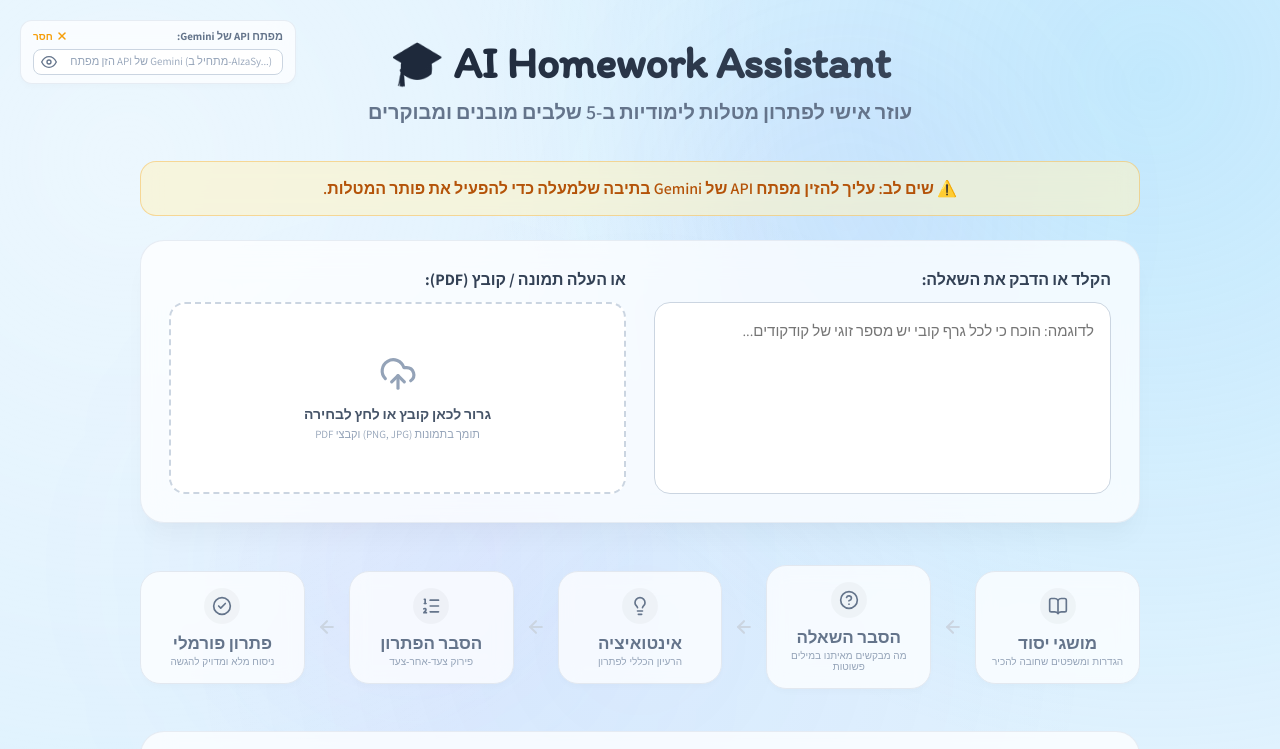
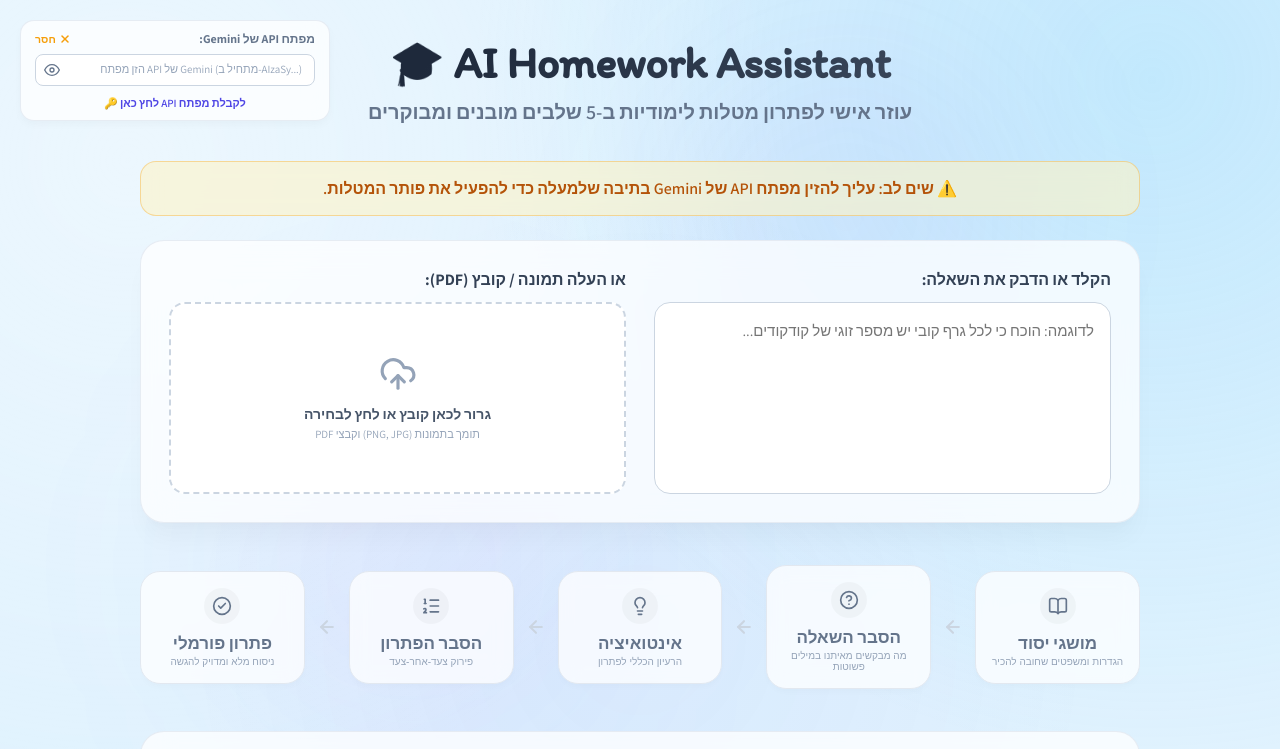
Before and after one commit to ronilaufer/ai-assignment-helper, a React (Vite) app in the folder frontend/: page / in a window 1280 px wide. Shown: the top 749 px of the page. Built offline with nearby package versions, Linux system fonts and the light colour scheme.

Commit message:
Increase API Key container dimensions and add link to Google AI Studio

```diff
--- a/frontend/src/App.css
+++ b/frontend/src/App.css
@@ -468,24 +468,24 @@
   position: fixed;
   top: 20px;
   left: 20px;
-  width: 250px;
-  padding: 8px 12px;
-  border-radius: 12px;
-  background: rgba(255, 255, 255, 0.7);
+  width: 280px;
+  padding: 10px 14px;
+  border-radius: 14px;
+  background: rgba(255, 255, 255, 0.75);
   border: 1px solid rgba(226, 232, 240, 0.8);
   backdrop-filter: blur(12px);
-  box-shadow: 0 4px 6px -1px rgba(0, 0, 0, 0.02), 0 2px 4px -1px rgba(0, 0, 0, 0.01);
+  box-shadow: 0 4px 10px -1px rgba(0, 0, 0, 0.03), 0 2px 4px -1px rgba(0, 0, 0, 0.01);
   display: flex;
   flex-direction: column;
   align-items: center;
-  gap: 6px;
+  gap: 8px;
   z-index: 100; /* Increased z-index to stay above other elements when scrolling */
   transition: all 0.3s ease;
 }
 
 .api-key-container:focus-within {
   border-color: #6366f1;
-  box-shadow: 0 8px 12px -3px rgba(99, 102, 241, 0.06);
+  box-shadow: 0 8px 16px -3px rgba(99, 102, 241, 0.08);
 }
 
 .api-key-header {
@@ -497,7 +497,7 @@
 
 .api-key-label {
   font-family: 'Gveret Levin', 'Assistant', sans-serif;
-  font-size: 11px;
+  font-size: 12px;
   font-weight: 700;
   color: #64748b;
 }
@@ -511,12 +511,12 @@
 
 .api-key-input {
   width: 100%;
-  padding: 6px 10px;
+  padding: 8px 12px;
   padding-left: 32px; /* Make space for eye button */
   border-radius: 8px;
   border: 1px solid #cbd5e1;
   outline: none;
-  font-size: 11px;
+  font-size: 12px;
   font-family: monospace;
   background: #ffffff;
   color: #334155;
@@ -530,6 +530,7 @@
   text-align: right;
   direction: rtl;
   color: #94a3b8;
+  font-size: 11px;
 }
 
 .api-key-input:focus {
@@ -543,7 +544,7 @@
   border: none;
   cursor: pointer;
   color: #64748b;
-  padding: 4px;
+  padding: 5px;
   border-radius: 50%;
   display: flex;
   align-items: center;
@@ -557,7 +558,7 @@
 }
 
 .api-key-badge-status {
-  font-size: 10px;
+  font-size: 10.5px;
   color: #10b981;
   font-weight: 600;
   display: flex;
@@ -567,6 +568,20 @@
 
 .api-key-badge-status.missing {
   color: #f59e0b;
+}
+
+.api-key-link {
+  font-size: 11px;
+  color: #4f46e5;
+  text-decoration: none;
+  font-weight: 600;
+  transition: all 0.2s ease;
+  margin-top: 2px;
+}
+
+.api-key-link:hover {
+  color: #312e81;
+  text-decoration: underline;
 }
 
 /* Responsive adjust for mobile */
--- a/frontend/src/components/Header.jsx
+++ b/frontend/src/components/Header.jsx
@@ -65,6 +65,14 @@ export default function Header({ geminiApiKey, setGeminiApiKey }) {
             )}
           </button>
         </div>
+        <a
+          href="https://aistudio.google.com/app/apikey"
+          target="_blank"
+          rel="noopener noreferrer"
+          className="api-key-link"
+        >
+          לקבלת מפתח API לחץ כאן 🔑
+        </a>
       </div>
     </header>
   );
```
